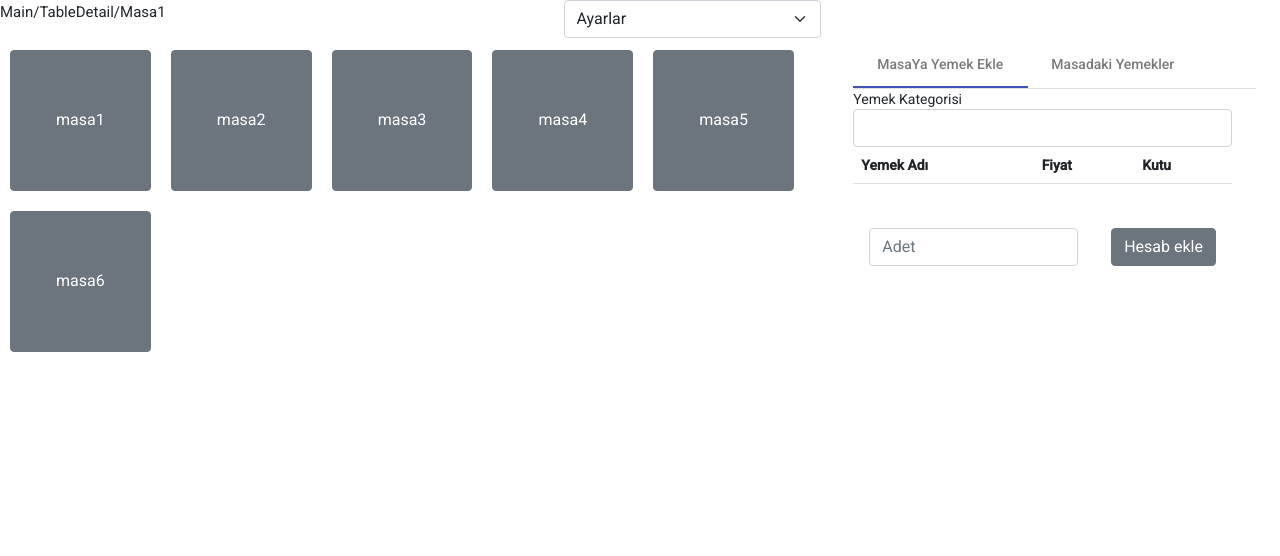
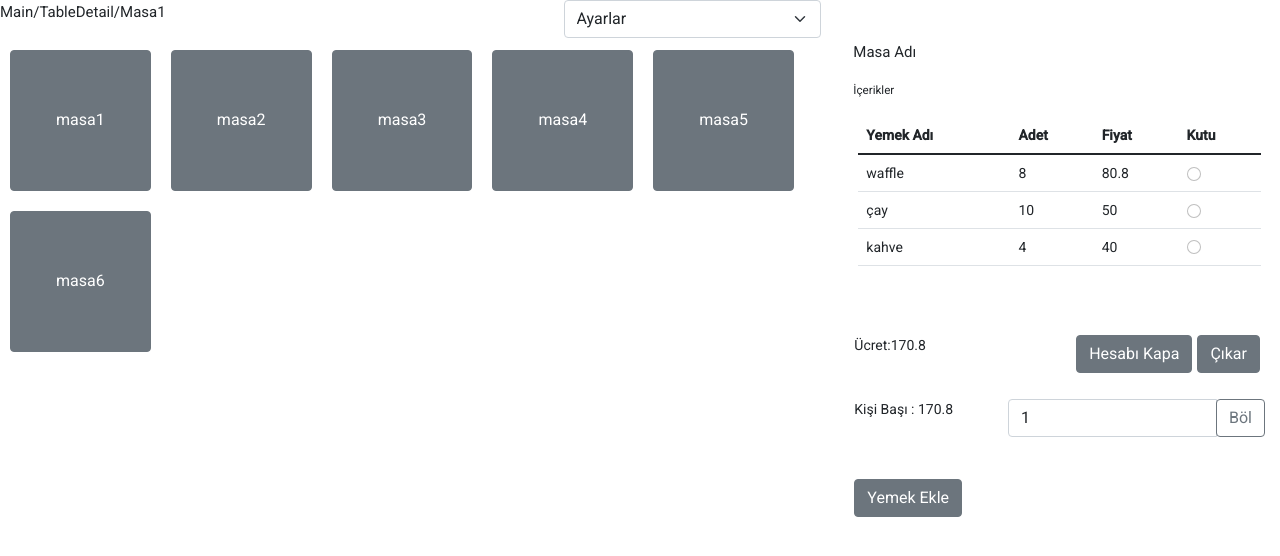
Before and after one commit to Albedo426/gitTeach, an Angular app: page / in a window 1280 px wide. Shown: the top 556 px of the page. Built offline with nearby package versions, Linux system fonts and the light colour scheme.

Commit message:
table Tedail frontend finish

```diff
--- a/src/app/app.component.html
+++ b/src/app/app.component.html
@@ -17,7 +17,7 @@
       <app-component-tables></app-component-tables>
     </div>
     <div class="col-4" >
-      <app-foot-add-processors></app-foot-add-processors>
+      <app-table-detail></app-table-detail>
     </div>
   </div>
 </div>
--- a/src/app/component-tables/TableFoot.ts
+++ b/src/app/component-tables/TableFoot.ts
@@ -3,7 +3,7 @@ import { Foots } from "../food-processors/Foots";
 import { Table } from "./Table";
 
 export class TabelFoot{
-    id!:Number;
+    id!:number;
     table!:Table;
     foot!:Foots;
     paid!:boolean;
--- a/src/app/table-detail/table-detail.component.html
+++ b/src/app/table-detail/table-detail.component.html
@@ -9,40 +9,36 @@
                     <th scope="col">Yemek Adı</th>
                     <th scope="col">Adet</th>
                     <th scope="col">Fiyat</th>
+                    <th scope="col">Kutu</th>
                   </tr>
                 </thead>
                 <tbody>
-                  <tr >
-                    <td>Çay</td>
-                    <td>10</td>
-                    <td>50</td>
-                  </tr>
-                  <tr >
-                    <td>Gold Kahve</td>
-                    <td>5</td>
-                    <td>50</td>
-                  </tr>
-                  <tr>
-                    <td>Waffle</td>
-                    <td>5</td>
-                    <td>100</td>
-                  </tr>
+                  <tr *ngFor="let myTF of tableFoot">
+                      <td *ngIf="myTF.paid==false">{{myTF.foot.name}}</td>
+                      <td *ngIf="myTF.paid==false">{{myTF.menstruation}}</td>
+                      <td *ngIf="myTF.paid==false">{{myTF.menstruation * myTF.foot.price}}</td>
+                      <td *ngIf="myTF.paid==false"><input class="form-check-input" type="radio"
+                        value="{{myTF.id}}"  name="flexRadioDefault"
+                       (change)="onChangeForFee(myTF.id)"
+                       id="autoSizingCheck"></td>
+                </tr>
+
                 </tbody>
               </table>
         </div>
     </div>
     <div class="d-flex justify-content-between" style="padding: 0px;">
-        <div class="p-2 ">Ücret:200</div>
+        <div class="p-2 ">Ücret:{{getMainFee()}}</div>
         <div class="p-2 ">
-            <button type="button" class="btn btn-secondary myButton">Hesabı Kapa</button>
-            <button type="button" class="btn btn-secondary myButton">Çıkar</button>
+            <button type="button" class="btn btn-secondary myButton" (click)="fullPay()">Hesabı Kapa</button>
+            <button type="button" class="btn btn-secondary myButton" (click)="singlePay()">Çıkar</button>
         </div>
     </div>
     <div class="d-flex justify-content-between" style="padding: 0px;">
-        <div class="p-2 "> <label for="piece">Kişi Başı : 50</label></div>
+        <div class="p-2 "> <label for="piece">Kişi Başı : {{getDivideFee()}}</label></div>
         <div class="p-2 ">
             <div class="input-group mb-3">
-                <input type="text" class="form-control" placeholder="Kişi Sayısı" aria-label="Recipient's username" aria-describedby="basic-addon2">
+                <input type="text" class="form-control" [(ngModel)]="intDivid"  name="count" placeholder="Kişi Sayısı" aria-label="Recipient's username" aria-describedby="basic-addon2">
                 <div class="input-group-append">
                 <button class="btn btn-outline-secondary" type="button">Böl</button>
                 </div>
--- a/src/app/table-detail/table-detail.component.ts
+++ b/src/app/table-detail/table-detail.component.ts
@@ -1,4 +1,8 @@
 import { Component, OnInit } from '@angular/core';
+import { Table } from '../component-tables/Table';
+import { TabelFoot } from '../component-tables/TableFoot';
+import { Category } from '../food-processors/Category';
+import { Foots } from '../food-processors/Foots';
 @Component({
 
   selector: 'app-table-detail',
@@ -10,8 +14,67 @@ import { Component, OnInit } from '@angular/core';
 export class TableDetailComponent implements OnInit {
 
   constructor() { }
+  categories:Category[]=[
+    {id:1,name:"Sıcak İçecek",companyId:1},
+    {id:2,name:"Tatlı",companyId:2},
+  ];
+  footsMain:Foots[]=[
+    {id:1,name:"waffle",price: 10.10,companyId:2,category:this.categories[1]},
+    {id:2,name:"çay",price: 5,companyId:2,category:this.categories[0]},
+    {id:3,name:"kahve",price: 10,companyId:2,category:this.categories[0]}
+  ];
+  tables:Table[]=[
+    {id:1,name:"Masa1",companyId:1},
+    {id:2,name:"Masa2",companyId:2},
+  ];
+  tableFoot:TabelFoot[]=[
+    {id:1,foot:this.footsMain[0],table:this.tables[0],paid:false,menstruation:8,createDate:new Date(),companyId:1},
+    {id:2,foot:this.footsMain[1],table:this.tables[0],paid:false,menstruation:10,createDate:new Date(),companyId:1},
+    {id:3,foot:this.footsMain[1],table:this.tables[0],paid:true,menstruation:10,createDate:new Date(),companyId:1},
+    {id:4,foot:this.footsMain[2],table:this.tables[0],paid:false,menstruation:4,createDate:new Date(),companyId:1},
+  ]
+  tableFootModel!:TabelFoot;
 
+  intDivid:number=1;
   ngOnInit(): void {
   }
+  onChangeForFee(id:number){
+    this.tableFootModel= this.tableFoot.filter(it => it.id == id)[0];
+  }
+  getDivideFee(){
+    var i=this.getMainFee();
 
+      if(i!=0 && this.intDivid!=0 && this.intDivid!=null){
+        return (i/this.intDivid);
+      }
+      return 0;
+  }
+
+  getMainFee(){
+    var mainPrice=0;
+    this.tableFoot.forEach(element => {
+      if(!element.paid){
+      mainPrice+=element.foot.price*element.menstruation
+      }
+    });
+    return +mainPrice
+  }
+  fullPay(){
+    this.tableFoot=[];
+  }
+  singlePay(){
+    var count =this.tableFoot.filter(it => it == this.tableFootModel)[0].menstruation;
+    if(count!=1){
+      this.tableFoot.filter(it => it == this.tableFootModel)[0].menstruation--;
+    }else{
+      this.removeAtArray(this.tableFoot.filter(it => it == this.tableFootModel)[0].id)
+    }
+  }
+  private removeAtArray(mytext:number){
+    for( var i = 0; i < this.tableFoot.length; i++){
+      if ( this.tableFoot[i].id === mytext) {
+        this.tableFoot.splice(i, 1);
+      }
+    }
+  }
 }
```
